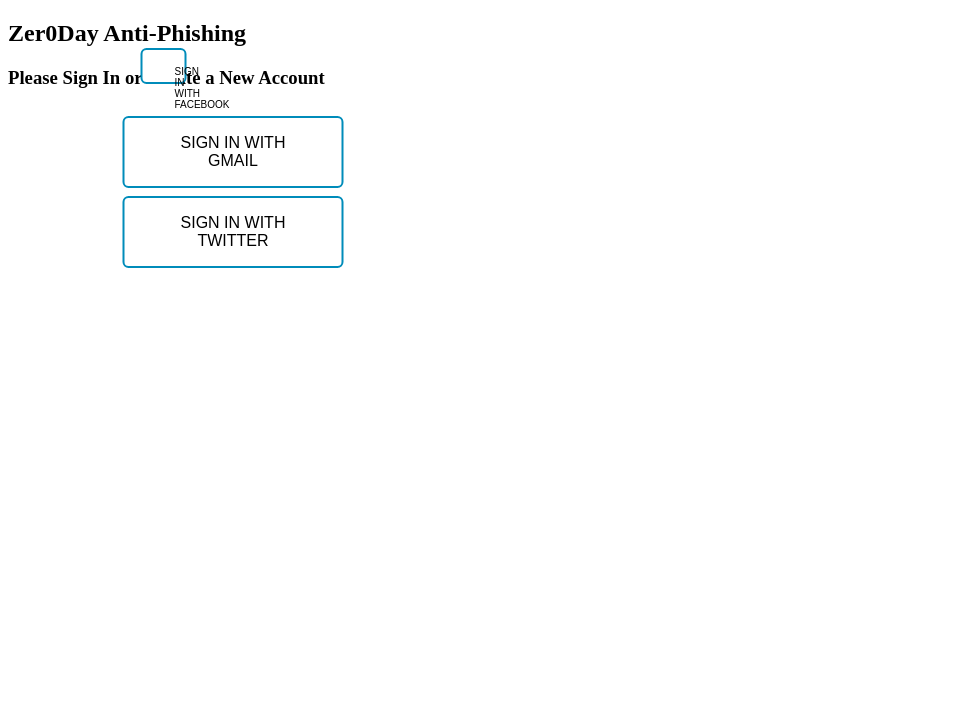
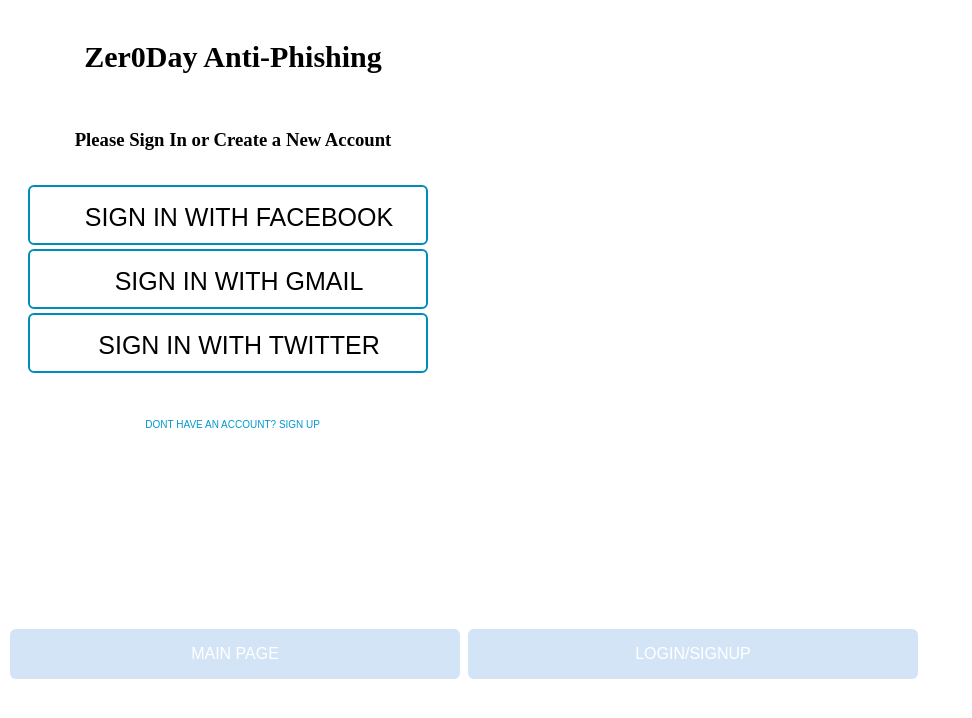
Before and after one commit to HackmercedVII-Temp/zer0DayRepo, a browser extension: page ChromeExtension/createAcc.html in a window 1280 px wide. Shown: the whole page, without its empty margins (0-972 px from the left). Drawn offline with Linux system fonts and the light colour scheme.

Commit message:
Finished up Account Sign-Up Page

```diff
--- a/ChromeExtension/createAcc.css
+++ b/ChromeExtension/createAcc.css
@@ -20,13 +20,14 @@
     padding-right: 10px;
     text-align: center;
     font-size: 10px;
-    width: 10px;
-    height: 10px;
+    width: 400px;
+    height: 60px;
     margin-left: 20px;
+    font-size: 25px;
+    display: list-item;
    }
 
   .Facebook :hover {
-
      background-color: #008CBA;
      color: white;
     }
@@ -35,6 +36,14 @@
     background-color: white;
     color: black;
     border: 2px solid #008CBA;
+    padding-right: 10px;
+    text-align: center;
+    font-size: 10px;
+    width: 400px;
+    height: 60px;
+    margin-left: 20px;
+    font-size: 25px;
+    display: list-item;
     }
 
   .Gmail :hover {
@@ -46,6 +55,14 @@
     background-color: white;
     color: black;
     border: 2px solid #008CBA;
+    padding-right: 10px;
+    text-align: center;
+    font-size: 10px;
+    width: 400px;
+    height: 60px;
+    margin-left: 20px;
+    font-size: 25px;
+    display: list-item;
     }
 
     .Twitter :hover{
@@ -65,3 +82,51 @@
         -ms-transform: translate(-50%, -50%);
         transform: translate(-50%, -50%);
       }
+
+.button5{
+  width: 450px;
+  height: 50px;
+  background-color: #D4E4F7;
+  color: white
+
+}
+
+.button5:hover {
+  background: #C1CFDA;
+  color: black;
+}
+
+.button6{
+  width: 450px;
+  height: 50px;
+  background-color: #D4E4F7;
+  color: white
+}
+
+.button6:hover {
+  background: #C1CFDA;
+  color: black;
+}
+
+h3{
+  align-items: center;
+  padding: 15px;
+  text-align: center;
+}
+
+h2{
+  align-items: center;
+  padding: 15px;
+  text-align: center;
+  font-size: 30px;
+}
+
+.SignUp{
+  text-align: center;
+  font-size: 10px;
+  padding-right: 0%;
+  -ms-transform: translate(50%, 50%)  ;
+        -o-transform: translate(50%, 50%) ;
+              transform: translate(50%, 50%) ;
+ align-items: center;
+}
--- a/ChromeExtension/createAcc.html
+++ b/ChromeExtension/createAcc.html
@@ -8,17 +8,21 @@
     <link href="createAcc.css" rel="stylesheet">
 </head>
 <body>
-    <div class="popup UI" style="width: 450px; height: 1000px">
+    <div class="popup UI" style="width: 450px; height: 600px">
         <!--<button class = "button1">Light/Dark Theme</button>--->
         <h2 class="title">Zer0Day Anti-Phishing</h2>
         <h3 class="prompt">Please Sign In or Create a New Account</h3>
         <div class="container">
             <div class="center">
+            </div>
                 <button class = "Facebook">Sign in with Facebook</button>
                 <button class = "Gmail">Sign in with Gmail</button>
                 <button class = "Twitter">Sign in with Twitter</button>
-            </div>
+                <Button class = "SignUp">Dont Have An Account? Sign up</Button>
+
         </div>
     </div>
+    <a href = "popup.html"><button class = button5>Main Page</button></a>
+    <button class = button6>Login/SignUp</button>
 </body>
 </html>
--- a/ChromeExtension/popup.css
+++ b/ChromeExtension/popup.css
@@ -85,6 +85,11 @@
   position:absolute;
   top: 13%;
   right: 40%;
+  -webkit-transform:rotate(-30deg);
+  -moz-transform: rotate(-30deg);
+  -ms-transform: rotate(-30deg);
+  -o-transform: rotate(-30deg);
+  transform: rotate(-30deg);
 }
 
 .center {
@@ -105,3 +110,27 @@
   color: white;
   font-size: 1000 px;
 }
+
+.button5{
+  width: 450px;
+  height: 50px;
+  background-color: #D4E4F7;
+  color: white
+}
+
+.button5:hover {
+  background: #C1CFDA;
+  color: black;
+}
+
+.button6{
+  width: 450px;
+  height: 50px;
+  background-color: #D4E4F7;
+  color: white
+}
+
+.button6:hover {
+  background: #C1CFDA;
+  color: black;
+}
--- a/ChromeExtension/popuplight.css
+++ b/ChromeExtension/popuplight.css
@@ -85,6 +85,17 @@
   position:absolute;
   top: 13%;
   right: 40%;
+  display: flex;
+  justify-content: center;
+  padding-top: 50px;
+  position:absolute;
+  top: 13%;
+  right: 40%;
+  -webkit-transform:rotate(-30deg);
+  -moz-transform: rotate(-30deg);
+  -ms-transform: rotate(-30deg);
+  -o-transform: rotate(-30deg);
+  transform: rotate(-30deg);
 }
 
 .center {
@@ -105,3 +116,28 @@
   color: #084AF3;
   font-size: 1000 px;
 }
+
+
+.button5{
+  width: 450px;
+  height: 50px;
+  background-color: #D4E4F7;
+  color: black
+}
+
+.button5:hover {
+  background: #C1CFDA;
+  color: white;
+}
+
+.button6{
+  width: 450px;
+  height: 50px;
+  background-color: #D4E4F7;
+  color: black
+}
+
+.button6:hover {
+  background: #C1CFDA;
+  color: white;
+}
```
Also changed, not shown: ChromeExtension/popup.html (+3 -1 lines), ChromeExtension/popuplight.html (+3 -1 lines), ChromeExtension/blocked.css (line endings or trailing spaces), 1 other file. Lines whose indentation alone changed are shown as unchanged.
